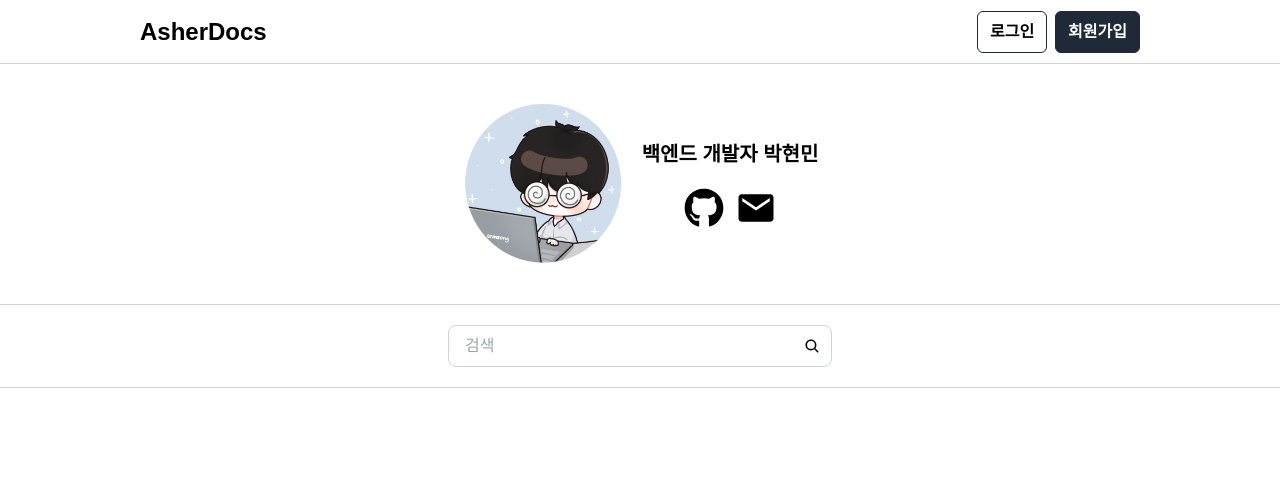
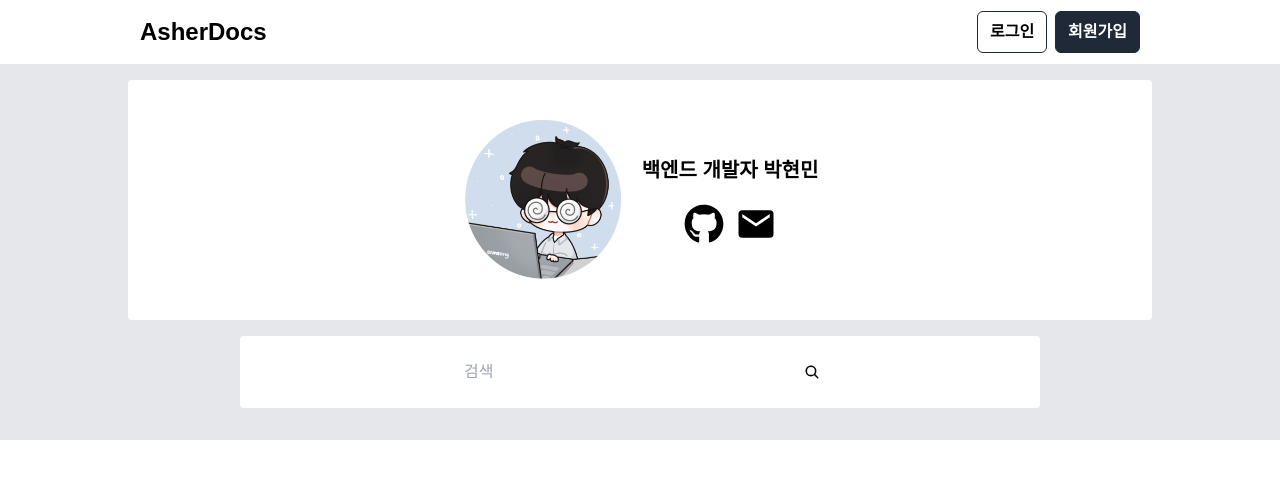
Before and after one commit to ParkAsher/asherdocs-fe, a React (Create React App) app: page / in a window 1280 px wide. Shown: the top 478 px of the page. Built offline with nearby package versions, Linux system fonts and the light colour scheme; no server answers; a web font is replaced by a local one.

Commit message:
[design]: 메인화면 디자인 수정

```diff
--- a/src/components/header/Header.jsx
+++ b/src/components/header/Header.jsx
@@ -35,7 +35,7 @@ function Header() {
     };
 
     return (
-        <div className='relative w-full h-[4rem] bg-white border-b border-solid border-gray-300'>
+        <div className='relative w-full h-[4rem] bg-white'>
             {/* Sidebar */}
             {isSideOpen ? (
                 <SideMenu
@@ -55,7 +55,7 @@ function Header() {
             )}
 
             {/* Header */}
-            <div className='flex items-center justify-between h-full px-3 mx-auto my-0 w-[1700px] xxl:w-[1300px] xl:w-[1024px] lg:w-full'>
+            <div className='flex items-center justify-between h-full mx-auto my-0 w-[1700px] xl:px-3 xxl:w-[1300px] xl:w-[1024px] lg:w-full'>
                 <div className='flex items-center h-full text-2xl font-bold'>
                     <Link to='/'>AsherDocs</Link>
                 </div>
--- a/src/components/intro/Intro.jsx
+++ b/src/components/intro/Intro.jsx
@@ -5,8 +5,8 @@ import { IoMdMail } from 'react-icons/io';
 
 function Intro() {
     return (
-        <div className='w-full border-b border-solid border-gray-300 py-10'>
-            <div className='w-full flex items-center justify-center flex-wrap gap-5'>
+        <div className='w-full bg-gray-200 pt-4'>
+            <div className='flex items-center justify-center flex-wrap gap-5 bg-white py-10 mx-auto my-0 rounded w-[1700px] xxl:w-[1300px] xl:w-[1024px] lg:w-full'>
                 <div className='h-40 w-40'>
                     <img className='w-full h-full' src={logoImage} />
                 </div>
--- a/src/components/post/PostCategoryList.jsx
+++ b/src/components/post/PostCategoryList.jsx
@@ -15,13 +15,13 @@ function PostCategoryList({ category: categoryParam }) {
     const categoryList = Array.isArray(categories) ? categories : [];
 
     return (
-        <div className='absolute -left-[200px] w-[180px] xl:relative xl:w-full xl:left-auto xl:mb-8 xl:p-4 xl:border-b xl:border-solid xl:border-gray-300'>
-            <div className='font-bold text-xl pb-3 mb-6 border-b border-solid border-black xl:hidden'>
+        <div className='absolute bg-white rounded -left-[200px] w-[180px] xl:relative xl:w-full xl:left-auto xl:mb-8 xl:p-4 xl:border-b xl:border-solid xl:border-gray-300'>
+            <div className='text-lg font-bold px-2 py-4 border-b border-solid border-gray-200 xl:hidden'>
                 카테고리
             </div>
             <ul className='xl:grid xl:grid-flow-row-dense xl:grid-cols-4 xl:gap-2'>
                 <div
-                    className={`pb-2 xl:pb-0 ${
+                    className={`text-sm p-2 border-b border-solid border-gray-200 xl:p-0 xl:border-none ${
                         categoryParam ? 'text-black' : 'text-blue-500 font-bold'
                     }`}
                 >
@@ -31,7 +31,7 @@ function PostCategoryList({ category: categoryParam }) {
                     const { id, categoryName, contentsCount } = category;
                     return (
                         <div
-                            className={`pb-2 xl:pb-0 ${
+                            className={`text-sm p-2 border-b border-solid border-gray-200 xl:p-0 xl:border-none ${
                                 categoryParam === categoryName
                                     ? 'text-blue-500 font-bold'
                                     : 'text-black'
--- a/src/components/post/PostItem.jsx
+++ b/src/components/post/PostItem.jsx
@@ -8,16 +8,16 @@ const PostItem = React.forwardRef((props, ref) => {
     const { categoryName } = category;
 
     return (
-        <div className='w-full pb-8 mb-8 border-b border-solid border-gray-300' ref={ref}>
+        <div className='w-full bg-white rounded mb-4' ref={ref}>
             <Link to={`/article/${id}`}>
-                <div className='w-full h-[500px] mb-4'>
-                    <img className='w-full h-full object-cover' src={thumbnail} alt='asherdocs' />
+                <div className='w-full h-[500px] p-2 rounded'>
+                    <img className='w-full h-full object-contain' src={thumbnail} alt='asherdocs' />
                 </div>
             </Link>
             <Link to={`/article/${id}`}>
-                <div className='text-2xl font-bold break-all mb-2 xl:px-2'>{title}</div>
+                <div className='text-2xl p-2 font-bold break-all xl:px-2'>{title}</div>
             </Link>
-            <div className='w-full flex items-center flex-wrap gap-2 text-gray-500 xl:px-2'>
+            <div className='w-full p-2 flex items-center flex-wrap gap-2 text-gray-500 xl:px-2'>
                 <div className='flex items-center gap-1'>
                     <FaRegEye /> {views}
                 </div>
--- a/src/components/post/PostListContainer.jsx
+++ /dev/null
@@ -1,13 +0,0 @@
-import React from 'react';
-import styled from 'styled-components';
-
-function PostListContainer({ children }) {
-    return <StyledPostListContainer>{children}</StyledPostListContainer>;
-}
-
-const StyledPostListContainer = styled.div`
-    width: 800px;
-    margin: 0 auto;
-`;
-
-export default PostListContainer;
--- a/src/components/post/PostListWrap.jsx
+++ b/src/components/post/PostListWrap.jsx
@@ -9,9 +9,13 @@ function PostListWrap() {
     const { category } = qs.parse(location.search, { ignoreQueryPrefix: true });
 
     return (
-        <div className='w-full h-fit relative mt-8 xl:mt-0'>
-            <PostCategoryList category={category} />
-            <PostList category={category} />
+        <div className='w-full h-fit bg-gray-200 py-4'>
+            <div className='mx-auto my-0 w-[800px] xl:w-full'>
+                <div className='w-full h-fit relative xl:mt-0'>
+                    <PostCategoryList category={category} />
+                    <PostList category={category} />
+                </div>
+            </div>
         </div>
     );
 }
--- a/src/components/search/SearchForm.jsx
+++ b/src/components/search/SearchForm.jsx
@@ -20,11 +20,12 @@ function SearchForm() {
     };
 
     return (
-        <div className='w-full my-5 flex justify-center items-center md:px-4'>
+        <div className='w-full pt-4 bg-gray-200 flex justify-center items-center'>
+            <div className='w-[800px] bg-white py-4 flex items-center justify-center rounded lg:w-full'>
                 <div className='relative flex items-center w-full max-w-sm'>
                     <input
                         type='text'
-                    className='w-full py-2 pr-10 pl-4 text-gray-700 bg-white border border-gray-300 rounded-lg focus:outline-none focus:border-blue-500'
+                        className='w-full bg-gray-200 py-2 pr-10 pl-4 text-gray-700 bg-white rounded focus:outline-none'
                         placeholder='검색'
                         onChange={keywordOnchangeHandler}
                     />
@@ -38,6 +39,7 @@ function SearchForm() {
                     </div>
                 </div>
             </div>
+        </div>
     );
 }
 
--- a/src/pages/Main.jsx
+++ b/src/pages/Main.jsx
@@ -8,11 +8,7 @@ function Main() {
         <>
             <Intro />
             <SearchForm />
-            <div className='w-full border-t border-solid border-gray-300'>
-                <div className='mx-auto my-0 w-[800px] xl:w-full'>
-                    <PostListWrap />
-                </div>
-            </div>
+            <PostListWrap />
         </>
     );
 }
--- a/src/pages/Post.jsx
+++ b/src/pages/Post.jsx
@@ -17,7 +17,7 @@ function Post() {
     }
 
     return (
-        <div className='w-full'>
+        <div className='w-full border-t border-solid border-gray-200'>
             <div className='mx-auto my-0 w-[800px] lg:w-full lg:px-2'>
                 <PostContent article={article} />
             </div>
```
Lines whose indentation alone changed are shown as unchanged.
